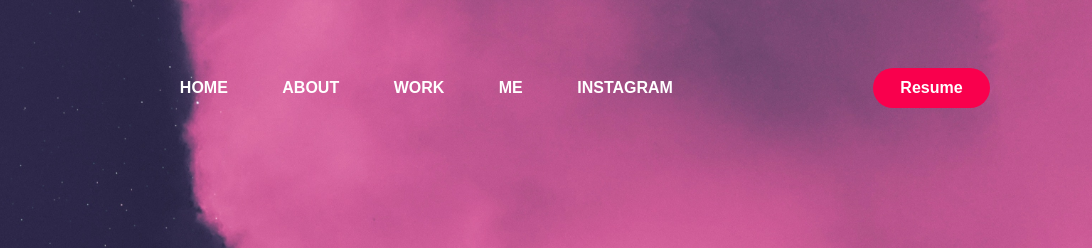
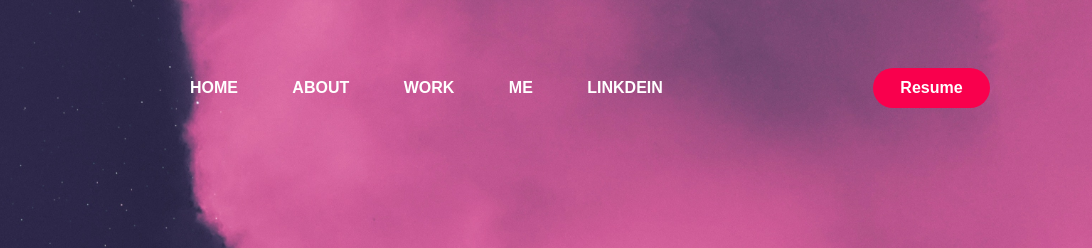
Before and after one commit to vinodi00/vinodi00.github.io, a plain HTML site: page index.html in a window 1280 px wide. Shown: the top 248 px of the page, 188-1280 px from the left. Drawn offline with Linux system fonts and the light colour scheme.

Commit message:
Update index.html

```diff
--- a/index.html
+++ b/index.html
@@ -18,7 +18,7 @@
                 <li><a href="#2">ABOUT</a></li>
                 <li><a href="#3">WORK</a></li>
                 <li><a href="#4">ME</a></li>
-                <li><a href="https://instagram.com/vino.dii_?igshid=OGQ5ZDc2ODk2ZA==">INSTAGRAM</a></li>
+                <li><a href="https://www.linkedin.com/in/vinodanee-saumya-samarathunga">LINKDEIN</a></li>
             </ul>
             <a class="resume-btn" href="./CV.pdf" target="_blank" rel="noopener noreferrer">Resume</a>
         </nav>
```
